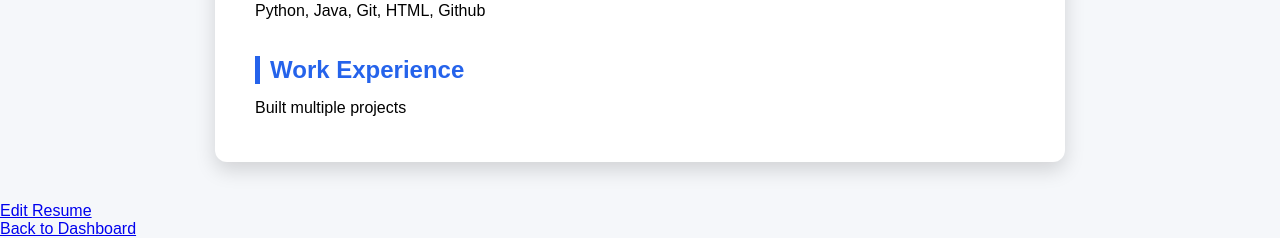
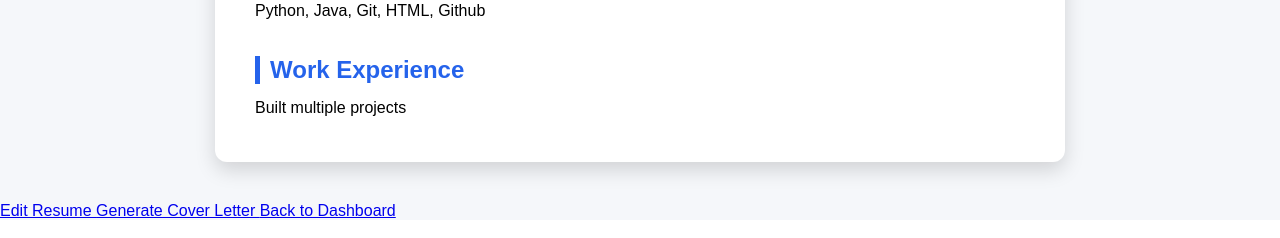
Before and after one commit to Saint-dev-svg/AI-Resume-Builder, a Flask app: page /resume/1 in a window 1280 px wide. Shown: the part 627-865 px from the top of the page. Run offline with Flask 3, Linux system fonts and the light colour scheme; data comes from the database, SQL or seed files in the repository; both versions use the stored data as it was after the commit.

Commit message:
feat: Add cover letter generator with pdf export

```diff
--- a/app.py
+++ b/app.py
@@ -1,15 +1,18 @@
 from flask import Flask, render_template, request, redirect, url_for, send_file, session
 from werkzeug.security import generate_password_hash, check_password_hash
-from ai_helper import generate_summary
+from ai_helper import generate_summary, generate_cover_letter
 from config import Config
 from pdf_generator import create_resume_pdf
+from cover_letter_pdf import create_cover_letter_pdf
 from database.db import (init_db, save_resume, get_all_resumes,
     get_resume_by_id,
     delete_resume, update_resume,
     search_resumes, sort_resumes,
     get_dashboard_stats,
     filter_resumes, save_user,
-    get_user_by_email
+    get_user_by_email,
+
+    save_cover_letter, get_all_cover_letters, get_cover_letter_by_id
 )
 
 
@@ -95,9 +98,89 @@ def resume():
 
     return render_template("resume.html", title = "Resume")
 
-@app.route("/cover-letter")
-def cover_letter():
-    return render_template("cover_letter.html", title = "Cover Letter")
+@app.route("/cover-letter/<int:resume_id>", methods=["GET", "POST"])
+def cover_letter(resume_id):
+
+    if "user_id" not in session:
+        return redirect(url_for("login"))
+
+    resume = get_resume_by_id(resume_id)
+
+    if not resume:
+        return "Resume not found."
+
+    if request.method == "POST":
+
+        company_name = request.form["company_name"]
+        job_title = request.form["job_title"]
+        hiring_manager = request.form["hiring_manager"]
+
+        content = generate_cover_letter(
+            resume["full_name"],
+            resume["education"],
+            resume["skills"],
+            resume["experience"],
+            company_name,
+            job_title,
+            hiring_manager
+        )
+
+        letter_id = save_cover_letter(
+            session["user_id"],
+            resume_id,
+            company_name,
+            job_title,
+            hiring_manager,
+            content
+        )
+
+        return redirect(
+            url_for(
+                "view_cover_letter",
+                letter_id = letter_id
+            )
+        )
+
+    return render_template(
+        "cover_letter.html",
+        resume=resume
+    )
+
+@app.route("/view-cover-letter/<int:letter_id>")
+def view_cover_letter(letter_id):
+
+    if "user_id" not in session:
+        return redirect(url_for("login"))
+
+    letter = get_cover_letter_by_id(letter_id)
+
+    if not letter:
+        return "Cover letter not found."
+
+    return render_template(
+        "view_cover_letter.html",
+        letter=letter
+    )
+
+@app.route("/download-cover-letter/<int:letter_id>")
+def download_cover_letter(letter_id):
+
+    if "user_id" not in session:
+        return redirect(url_for("login"))
+
+    letter = get_cover_letter_by_id(letter_id)
+
+    if not letter:
+        return "Cover letter not found."
+
+    pdf = create_cover_letter_pdf(letter["content"])
+
+    return send_file(
+        pdf,
+        as_attachment=True,
+        download_name="cover_letter.pdf",
+        mimetype="application/pdf"
+    )
 
 @app.route("/login", methods=["GET", "POST"])
 def login():
--- a/database/db.py
+++ b/database/db.py
@@ -30,6 +30,25 @@ def init_db():
             password TEXT NOT NULL
         )
     """)
+
+    cursor.execute("""
+    CREATE TABLE IF NOT EXISTS cover_letters(
+        id INTEGER PRIMARY KEY AUTOINCREMENT,
+        user_id INTEGER NOT NULL,
+        resume_id INTEGER NOT NULL,
+
+        company_name TEXT NOT NULL,
+        job_title TEXT NOT NULL,
+        hiring_manager TEXT,
+
+        content TEXT NOT NULL,
+
+        created_at TIMESTAMP DEFAULT CURRENT_TIMESTAMP,
+
+        FOREIGN KEY(user_id) REFERENCES users(id),
+        FOREIGN KEY(resume_id) REFERENCES resumes(id)
+    )
+""")
 
     conn.commit()
     conn.close()
@@ -345,3 +364,76 @@ def get_user_resumes(user_id):
     conn.close()
 
     return resumes
+
+def save_cover_letter(
+    user_id,
+    resume_id,
+    company_name,
+    job_title,
+    hiring_manager,
+    content
+):
+    conn = sqlite3.connect(DB_PATH)
+    cursor = conn.cursor()
+
+    cursor.execute("""
+        INSERT INTO cover_letters(
+            user_id,
+            resume_id,
+            company_name,
+            job_title,
+            hiring_manager,
+            content
+        )
+        VALUES (?, ?, ?, ?, ?, ?)
+    """, (
+        user_id,
+        resume_id,
+        company_name,
+        job_title,
+        hiring_manager,
+        content
+    ))
+
+    letter_id = cursor.lastrowid
+
+    conn.commit()
+    conn.close()
+
+    return letter_id
+
+def get_cover_letter_by_id(letter_id):
+    conn = sqlite3.connect(DB_PATH)
+
+    conn.row_factory = sqlite3.Row
+
+    cursor = conn.cursor()
+
+    cursor.execute("""
+        SELECT *
+        FROM cover_letters
+        WHERE id = ?
+    """, (letter_id,))
+
+    letter = cursor.fetchone()
+
+    conn.close()
+
+    return letter
+
+def get_all_cover_letters(user_id):
+    conn = sqlite3.connect(DB_PATH)
+    cursor = conn.cursor()
+
+    cursor.execute("""
+        SELECT *
+        FROM cover_letters
+        WHERE user_id = ?
+        ORDER BY id DESC
+    """, (user_id,))
+
+    letters = cursor.fetchall()
+
+    conn.close()
+
+    return letters
--- a/static/css/style.css
+++ b/static/css/style.css
@@ -314,3 +314,20 @@ label{
 .auth-link a:hover{
     text-decoration: underline;
 }
+
+.cover-letter-container {
+    max-width: 800px;
+    margin: 40px auto;
+    background: white;
+    padding: 40px;
+    border-radius: 10px;
+    box-shadow: 0 2px 10px rgba(0,0,0,.1);
+}
+
+.cover-letter-content {
+    white-space: pre-wrap;
+    word-wrap: break-word;
+    overflow-wrap: break-word;
+    line-height: 1.8;
+    font-size: 16px;
+}
--- a/templates/base.html
+++ b/templates/base.html
@@ -19,7 +19,6 @@
 
             <a href="{{ url_for('dashboard') }}">Dashboard</a>
             <a href="{{ url_for('resume') }}">Resume</a>
-            <a href="{{ url_for('cover_letter') }}">Cover Letter</a>
             <a href="{{ url_for('logout') }}">Logout</a>
 
         {% else %}
--- a/templates/view_resume.html
+++ b/templates/view_resume.html
@@ -36,11 +36,14 @@
         Edit Resume
     </a>
 
-</div>
-<div class="resume-actions"></div>
+    <a href="{{ url_for('cover_letter', resume_id=resume['id']) }}">
+        Generate Cover Letter
+    </a>
+
     <a href="{{ url_for('dashboard') }}">
         Back to Dashboard
     </a>
+
 </div>
 
 {% endblock %}
```
Also changed, not shown: cover_letter_pdf.py (added, +21 -0 lines), templates/cover_letter.html (+38 -4 lines), templates/view_cover_letter.html (added, +39 -0 lines), database/resume.db.
